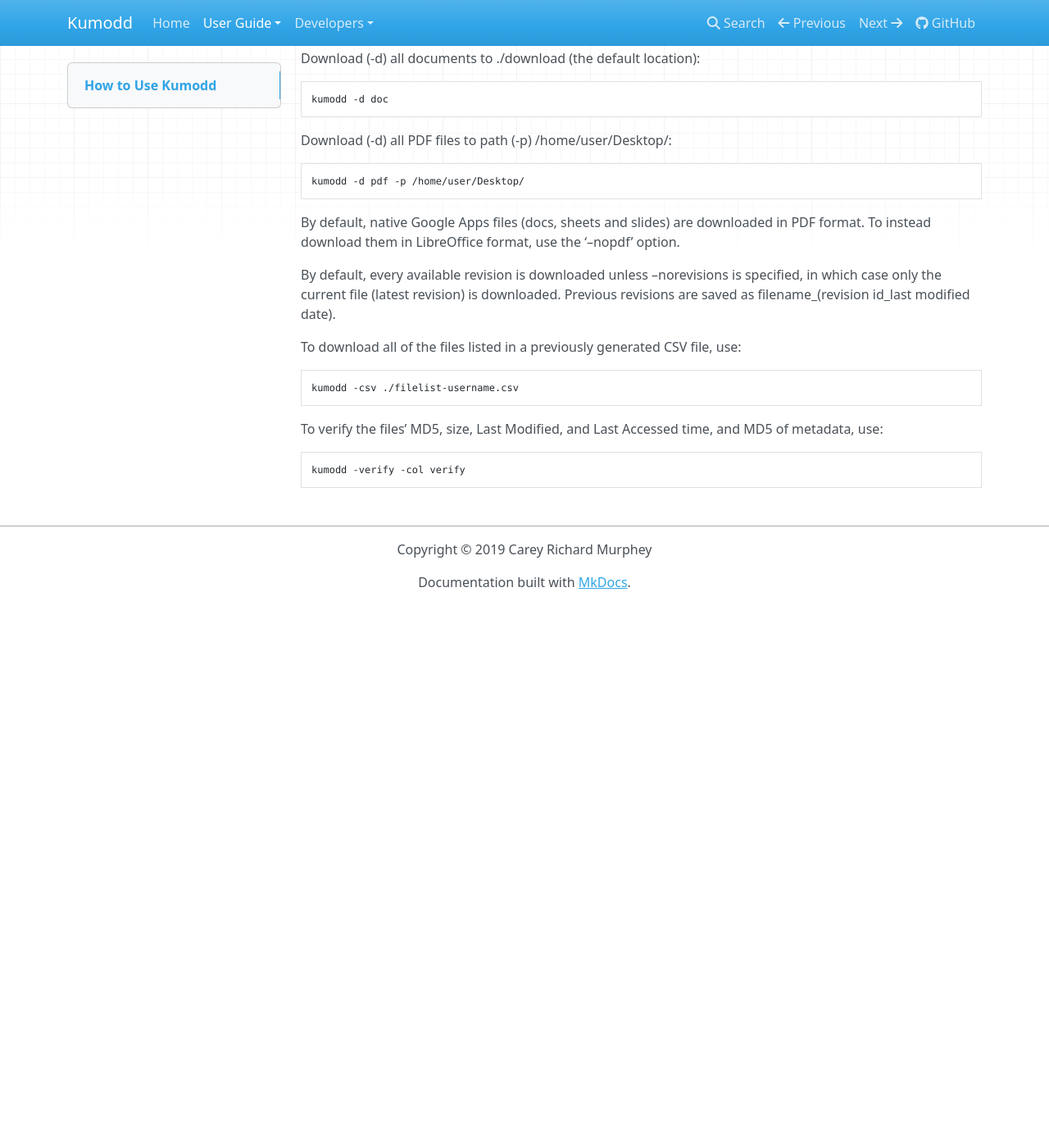
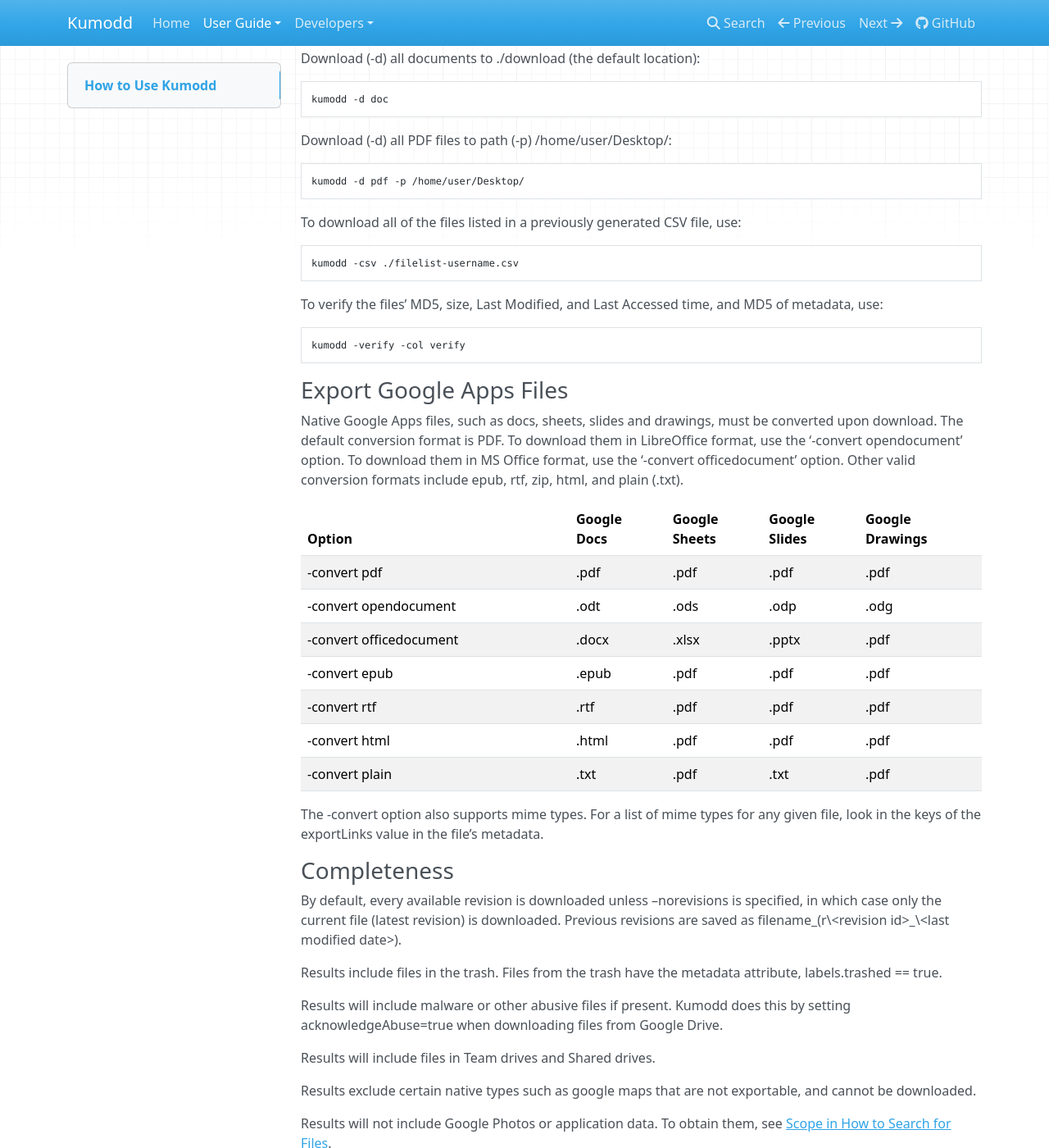
Before and after one commit to andresebr/kumodd, an MkDocs documentation site: the page built from docs/guide/How-to-Use-Kumodd.md, in a window 1280 px wide and 1400 px high, scrolled down 949 px. Shown: the whole window at 82% size. Built offline with MkDocs 1.6.1, drawn with Linux system fonts in a browser that asks for light colours; nearby versions of some CDN libraries; before the commit the page ends 1687 px from its top, so only the background shows below that.

Commit message:
remove -nopdf, and add -convert option.

```diff
--- a/docs/guide/How-to-Use-Kumodd.md
+++ b/docs/guide/How-to-Use-Kumodd.md
@@ -44,13 +44,6 @@
 
     kumodd -d pdf -p /home/user/Desktop/
 
-By default, native Google Apps files (docs, sheets and slides) are downloaded in PDF
-format. To instead download them in LibreOffice format, use the '--nopdf' option.
-
-By default, every available revision is downloaded unless --norevisions is specified, in
-which case only the current file (latest revision) is downloaded.  Previous
-revisions are saved as filename_(revision id_last modified date).
-
 To download all of the files listed in a previously generated CSV file, use:
 
     kumodd -csv ./filelist-username.csv
@@ -59,3 +52,44 @@
 metadata, use:
 
     kumodd -verify -col verify
+
+## Export Google Apps Files
+
+Native Google Apps files, such as docs, sheets, slides and drawings, must be converted
+upon download.  The default conversion format is PDF. To download them in
+LibreOffice format, use the '-convert opendocument' option.  To download them in MS
+Office format, use the '-convert officedocument' option.  Other valid conversion formats
+include epub, rtf, zip, html, and plain (.txt).
+
+Option			| Google<br/>Docs | Google<br/>Sheets | Google<br/>Slides | Google<br/>Drawings
+:------			| :-----------	  | :-----------  | :----------- | :-----------
+-convert pdf		| .pdf	| .pdf	| .pdf	| .pdf
+-convert opendocument	| .odt	| .ods	| .odp	| .odg
+-convert officedocument	| .docx	| .xlsx	| .pptx	| .pdf
+-convert epub		| .epub	| .pdf	| .pdf	| .pdf
+-convert rtf		| .rtf	| .pdf	| .pdf	| .pdf
+-convert html		| .html	| .pdf	| .pdf	| .pdf
+-convert plain		| .txt 	| .pdf	| .txt	| .pdf
+
+The -convert option also supports mime types.  For a list of mime types for any given
+file, look in the keys of the exportLinks value in the file's metadata.
+
+## Completeness
+
+By default, every available revision is downloaded unless --norevisions is specified, in
+which case only the current file (latest revision) is downloaded.  Previous
+revisions are saved as filename_(r\<revision id\>_\<last modified date\>).
+
+Results include files in the trash. Files from the trash have the metadata attribute,
+labels.trashed == true.
+
+Results will include malware or other abusive files if present. Kumodd does this by
+setting acknowledgeAbuse=true when downloading files from Google Drive.
+
+Results will include files in Team drives and Shared drives.
+
+Results exclude certain native types such as google maps that are not exportable, and
+cannot be downloaded.
+
+Results will not include Google Photos or application data.  To obtain them, see [Scope
+in How to Search for Files](Search-Query#Scope).
```
Also changed, not shown: docs/guide/Metadata.md (+2 -2 lines), docs/guide/Search-Query.md (+4 -1 lines), 1 other file.
